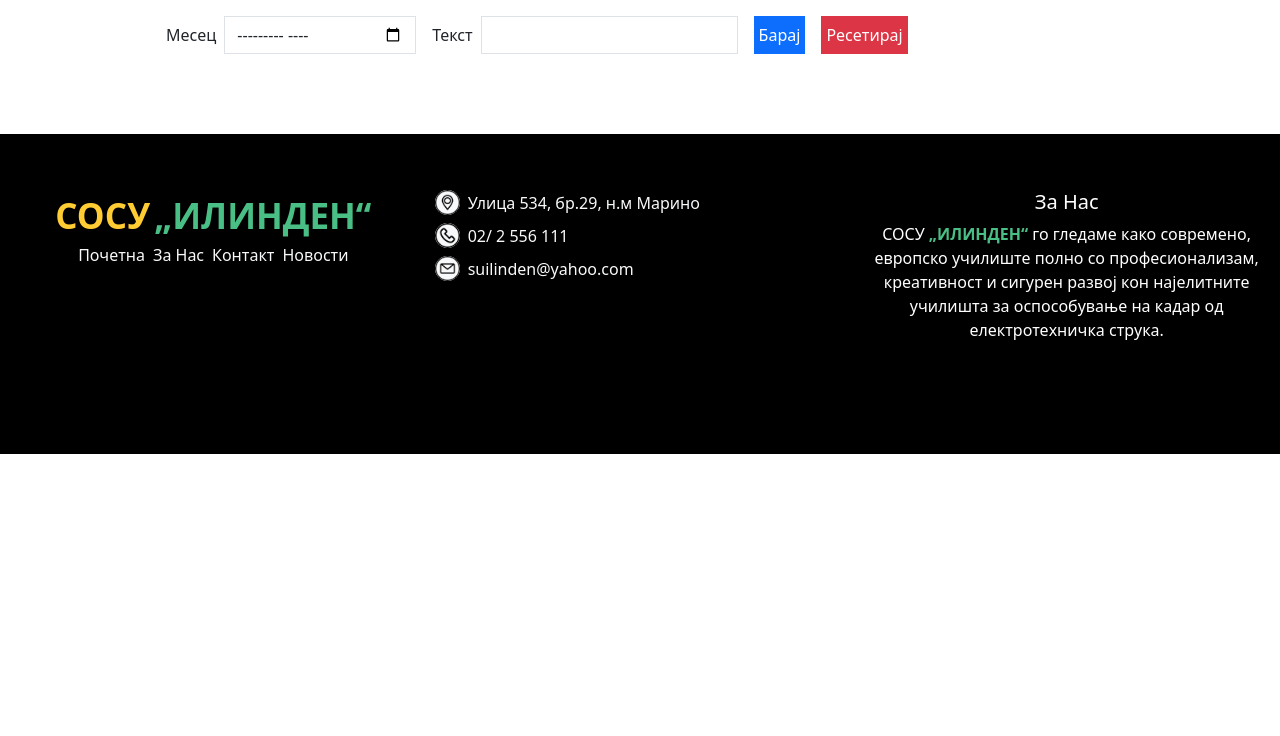
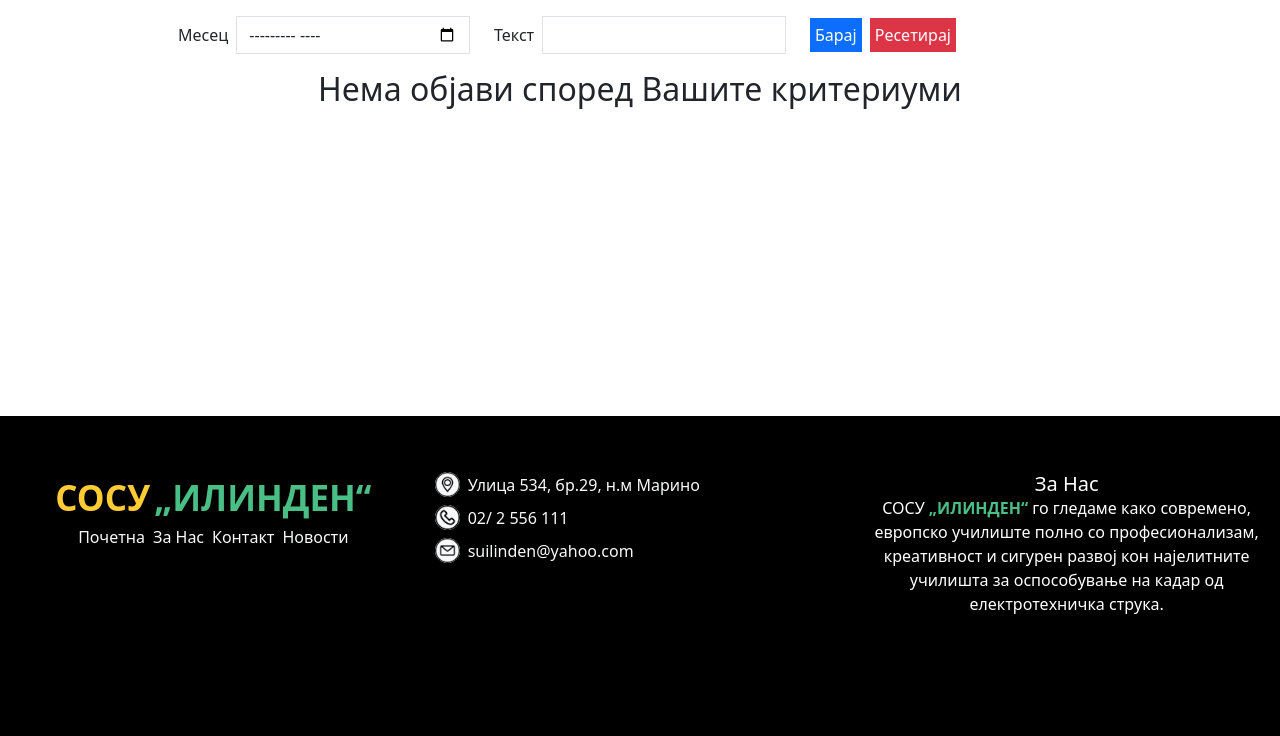
Before and after one commit to Shack-de-Shnaek/massum-school-website, a Django app: template templates/article_list.html in a window 1280 px wide. Shown: the part 64-800 px from the top of the page. Run offline with Django 4.2, Linux system fonts and the light colour scheme; the template is opened without the code that fills it, so the values that code supplies are empty; some libraries are stand-ins or nearby versions.

```diff
--- a/static/css/global.css
+++ b/static/css/global.css
@@ -41,7 +41,9 @@ ul hr {
   background: color #30885c;
   border-bottom: 1px solid #30885C;
 }
+
 main {
+    min-height: calc(100vh - 24rem);
     margin-top: 4rem;
     padding-bottom: 4rem;
 }
@@ -168,3 +170,9 @@ footer .icon {
 .ilinden-highlight {
     color: #4ABF85;
 }
+
+@media screen and (max-width: 992px) {
+    footer {
+        height: fit-content;
+    }
+}
--- a/templates/article_card.html
+++ b/templates/article_card.html
@@ -13,8 +13,8 @@
                             {% endif %}
                         </div>
                     {% endfor %}
-                </div>
 
+                    {% if article.images.count > 1 %}
                         <div class="carousel-indicators">
                             {% for image in article.images.all %}
                                 <button type="button" data-bs-target="#article-{{article.id}}-carousel" data-bs-slide-to="{{ forloop.counter0 }}" {% if forloop.first %}class="active"{% endif %}></button>
@@ -29,6 +29,9 @@
                             <span class="carousel-control-next-icon" aria-hidden="true"></span>
                             <span class="visually-hidden">Next</span>
                         </button>
+                    {% endif %}
+                </div>
+
             </div>
         {% endif %}
         <div class="card-body">
--- a/templates/article_list.html
+++ b/templates/article_list.html
@@ -9,20 +9,27 @@
 
 {% block content %}
     <section class="container-sm p-3 px-2 px-md-5 d-flex flex-column align-items-center gap-3">
-        <form class="w-100 px-5 d-flex gap-3">
-            <label class="d-flex gap-2 align-items-center">
+        <form class="w-100 px-5 row gy-2">
+            <label class="col-12 col-lg-4 d-flex gap-2 align-items-center">
                 <span class="m-0">{% translate "Месец" %}</span>
                 <input class="d-inline-block form-control rounded-0" type="month" name="time">
             </label>
-            <label class="d-flex gap-2 align-items-center">
+            <label class="col-12 col-lg-4 d-flex gap-2 align-items-center">
                 <span class="m-0">{% translate "Текст" %}</span>
                 <input class="d-inline-block form-control rounded-0" type="search" name="search">
             </label>
-            <button class="btn btn-primary p-1 rounded-0" type="submit">{% translate "Барај" %}</button>
-            <button class="btn btn-danger p-1 rounded-0" type="reset">{% translate "Ресетирај" %}</button>
+
+            <div class="col-12 col-lg-4 d-flex gap-2 align-items-center">
+                <button class="btn btn-primary p-1 rounded-0" type="submit">{% translate "Барај" %}</button>
+                <button class="btn btn-danger p-1 rounded-0" type="reset">{% translate "Ресетирај" %}</button>
+            </div>
         </form>
-        {% for article in articles %}
-            {% include 'article_card.html' %}
-        {% endfor %}
+        {% if articles.count > 0 %}
+            {% for article in articles %}
+                {% include 'article_card.html' %}
+            {% endfor %}
+        {% else %}
+            <h2>{% translate 'Нема објави според Вашите критериуми' %}</h2>
+        {% endif %}
     </section>
 {% endblock %}
--- a/templates/layout/base.html
+++ b/templates/layout/base.html
@@ -4,6 +4,8 @@
 <head>
     <meta charset="UTF-8">
     <meta name="viewport" content="width=device-width, initial-scale=1.0">
+
+    <link rel="shortcut icon" href="{% static 'favicon.ico' %}" type="image/x-icon">
 
     <link rel="stylesheet" href="{% static 'css/global.css' %}">
     <link rel="stylesheet" href="{% static 'bootstrap/css/bootstrap.min.css' %}">
--- a/templates/layout/footer.html
+++ b/templates/layout/footer.html
@@ -1,6 +1,6 @@
 {% load i18n %}
 {% load static %}
-<footer class="w-100 m-0 py-5 row text-white bg-black">
+<footer class="w-100 m-0 py-2 py-lg-5 row text-white bg-black">
    <div class="col-12 col-lg-4 p-2 d-flex flex-column align-items-center">
       <span>
          <strong class="sosu-logo">{% translate 'СОСУ' %}</strong>
@@ -33,8 +33,8 @@
    </div>
 
    <div class="col-12 col-lg-4 p-2 d-flex flex-column align-items-center">
-      <h5 class="about-us-header">{% translate 'За Нас' %}</h5>
-      <p class="text-center">{% translate 'СОСУ' %} <strong class="ilinden-highlight">{% translate '„ИЛИНДЕН“' %}</strong>{% translate ' го гледаме како современо, европско училиште полно со професионализам, креативност и сигурен развој кон најелитните училишта за оспособување на кадар од електротехничка струка.' %} </p>
+      <h5 class="about-us-header m-0">{% translate 'За Нас' %}</h5>
+      <p class="text-center m-0">{% translate 'СОСУ' %} <strong class="ilinden-highlight">{% translate '„ИЛИНДЕН“' %}</strong>{% translate ' го гледаме како современо, европско училиште полно со професионализам, креативност и сигурен развој кон најелитните училишта за оспособување на кадар од електротехничка струка.' %} </p>
    </div>
 
 </footer>
```
Also changed, not shown: static/css/index.css (+8 -0 lines), templates/index.html (+8 -2 lines), locales/en/LC_MESSAGES/django.po, locales/sq/LC_MESSAGES/django.po, static/favicon.ico (added), 2 other files. Lines whose indentation alone changed are shown as unchanged.
